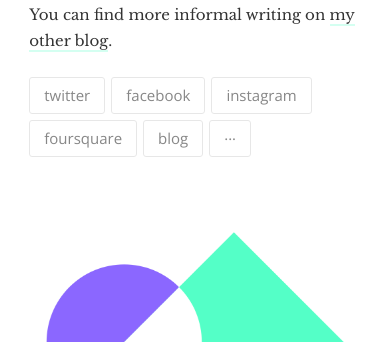
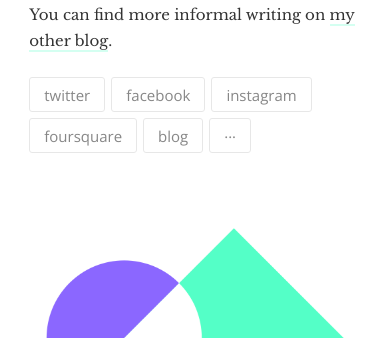
Before and after one commit to gmph/gmph.github.io, a Jekyll site: the page built from index.md, in a window 390 px wide. Shown: the part 700-1042 px from the top of the page. Built offline with Jekyll 4.4.1, drawn with Linux system fonts in a browser that asks for light colours; nearby versions of some CDN libraries.

Commit message:
Mobile social link tweaks

```diff
--- a/res/css/main.css
+++ b/res/css/main.css
@@ -367,6 +367,7 @@
 
     div.block div.links a {
         font-size:15px;
+    	padding:10px 14px 8px 14px;
     }
 
 	a div.footerimg {
```
